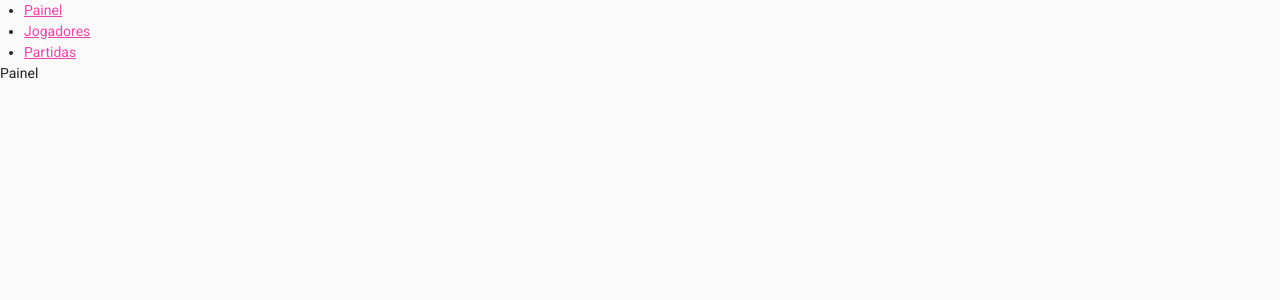
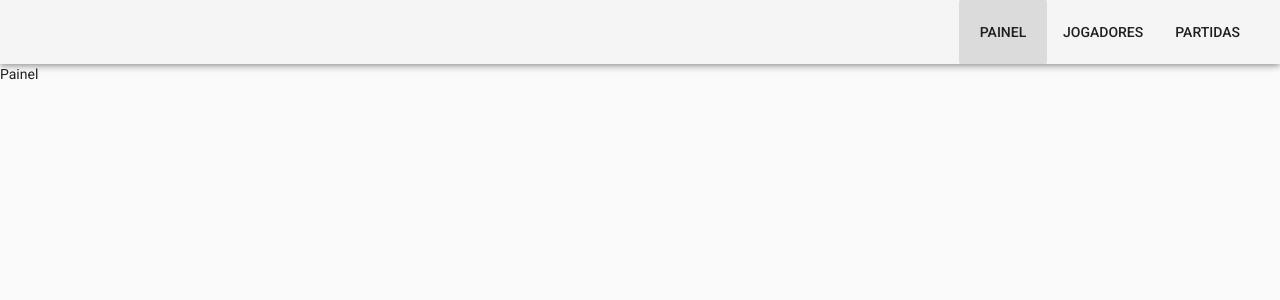
Before and after one commit to RogaLabs/rogabombs-front, a Vue app: page / in a window 1280 px wide. Shown: the top 300 px of the page. Built offline with nearby package versions, Linux system fonts and the light colour scheme.

Commit message:
add-navbar
Signed-off-by: Ataide <ataide.neto31@gmail.com>

```diff
--- a/src/App.vue
+++ b/src/App.vue
@@ -1,12 +1,12 @@
-                                                                                                       <template>
+<template>
   <v-app>
-    <header>
-      <ul>
-        <li v-for="screen in screens" :key="screen.id">
-          <router-link :to="{ path: screen.url }">{{ screen.title }}</router-link>
-        </li>
-      </ul>
-    </header>
+    <v-toolbar>
+      <v-spacer></v-spacer>
+      <v-toolbar-items v-for="screen in screens" :key="screen.id">
+        <v-btn flat route :to="{ path: screen.url }"flat>{{ screen.title }}</v-btn>
+      </v-toolbar-items>
+    </v-toolbar>
+
     <div>
       <router-view/>
     </div>
```
Also changed, not shown: src/components/NavBar.vue (deleted, +0 -21 lines).
